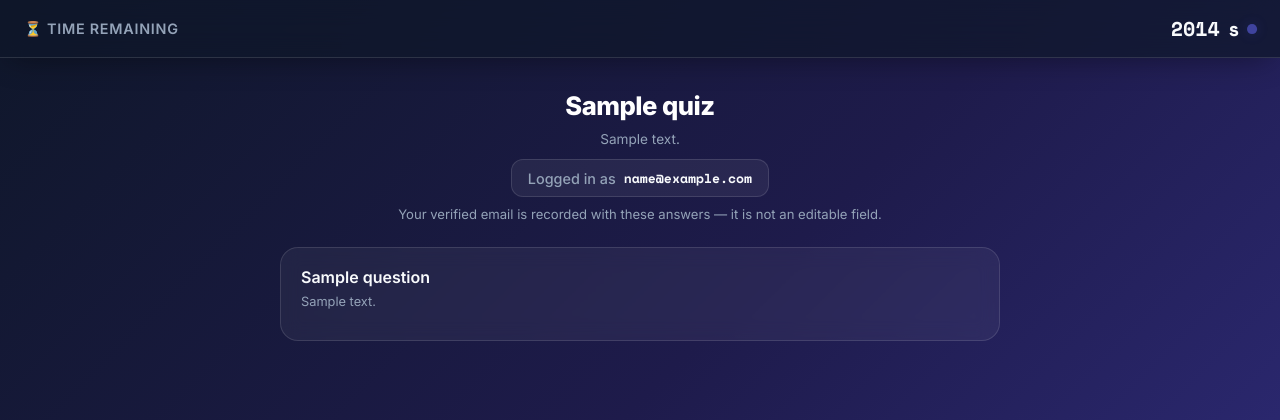
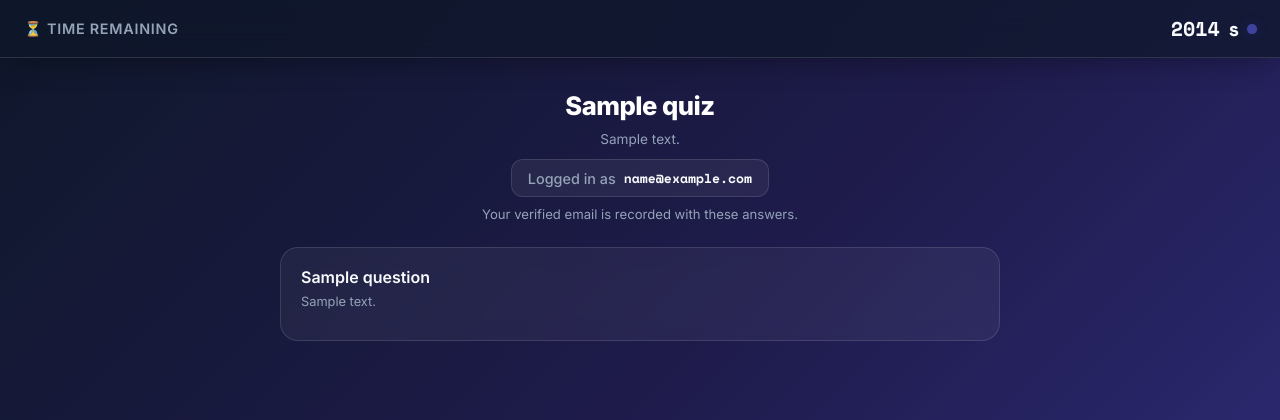
Before and after one commit to kshitij-dk-code/attendance_BPGC, a Python web app: template templates/quiz.html in a window 1280 px wide. Shown: the top 420 px of the page. Run offline with Jinja, Linux system fonts and the light colour scheme; the template is opened without the code that fills it: most values are stand-ins (such as "Sample title", 1, 10 or a date in 2020).

Commit message:
Update email note in quiz template
Removed the note about the email being an editable field.

```diff
--- a/templates/quiz.html
+++ b/templates/quiz.html
@@ -344,7 +344,7 @@
             <h2>{{ quiz.title or "Quiz" }}</h2>
             {% if quiz.description %}<p class="form-desc">{{ quiz.description }}</p>{% endif %}
             <div class="email-chip">Logged in as <strong>{{ email }}</strong></div>
-            <div class="email-note">Your verified email is recorded with these answers — it is not an editable field.</div>
+            <div class="email-note">Your verified email is recorded with these answers.</div>
         </div>
 
         <form id="quiz-form" onsubmit="event.preventDefault(); submitQuiz();">
```
